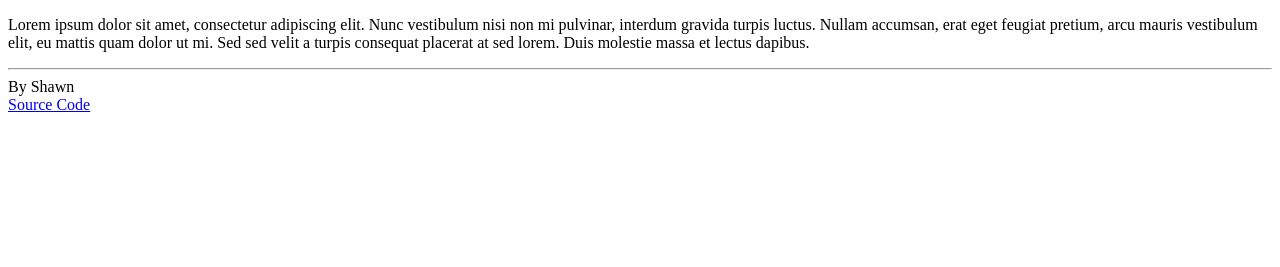
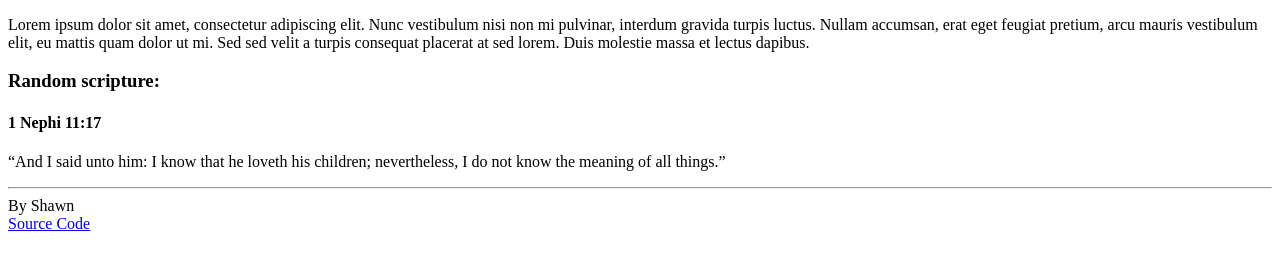
Before and after one commit to Shawn-Hwang/CS260-startup, a plain HTML site: page startup_html/about.html in a window 1280 px wide. Shown: the part 475-742 px from the top of the page. Drawn offline with Linux system fonts and the light colour scheme.

Commit message:
finished startup html

```diff
--- a/startup_html/about.html
+++ b/startup_html/about.html
@@ -38,6 +38,11 @@
         <section>
             <p>Lorem ipsum dolor sit amet, consectetur adipiscing elit. Nunc vestibulum nisi non mi pulvinar, interdum gravida turpis luctus. Nullam accumsan, erat eget feugiat pretium, arcu mauris vestibulum elit, eu mattis quam dolor ut mi. Sed sed velit a turpis consequat placerat at sed lorem. Duis molestie massa et lectus dapibus.</p>
         </section>
+        <section>
+            <h3>Random scripture:</h3>
+            <h4>1 Nephi 11:17</h4>
+            <p>“And I said unto him: I know that he loveth his children; nevertheless, I do not know the meaning of all things.”</p>
+        </section>
     </main>
 
     <footer>
```
Also changed, not shown: startup_html/forum.html (+2 -1 lines), startup_html/index.html (+1 -1 lines), startup_html/my_posts.html (+1 -0 lines).
